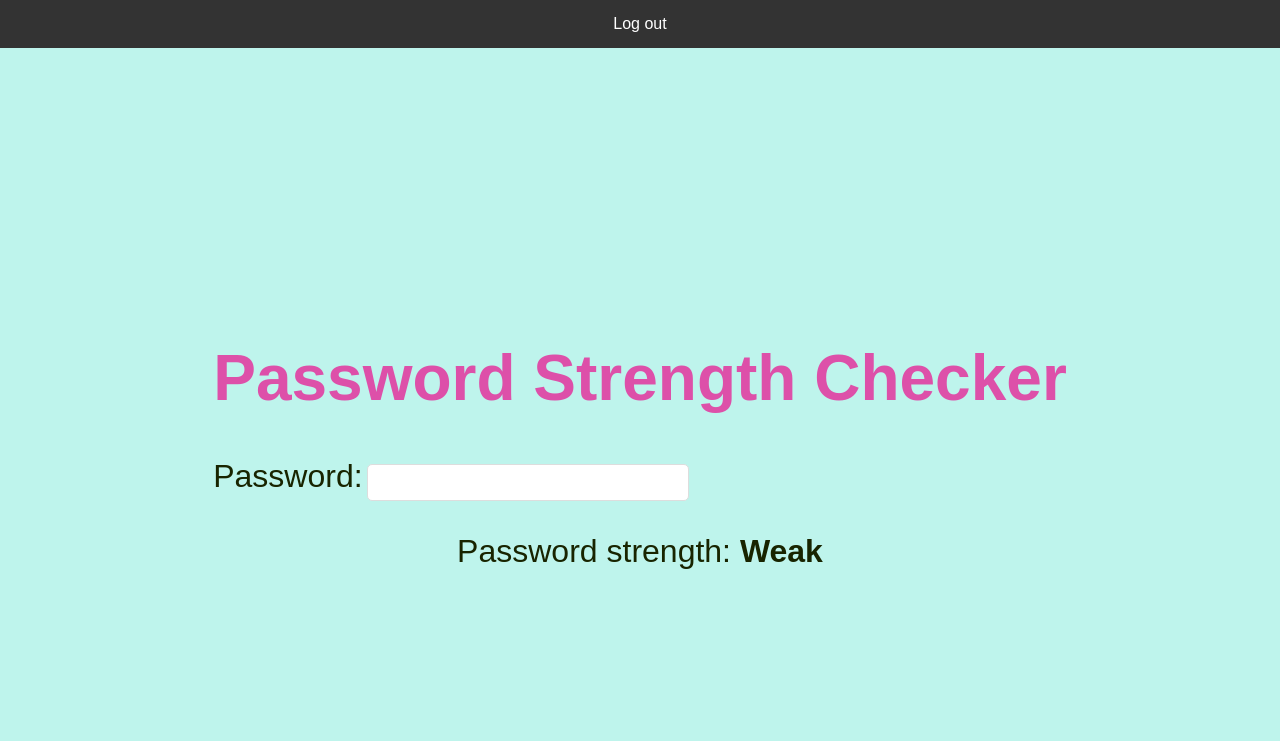
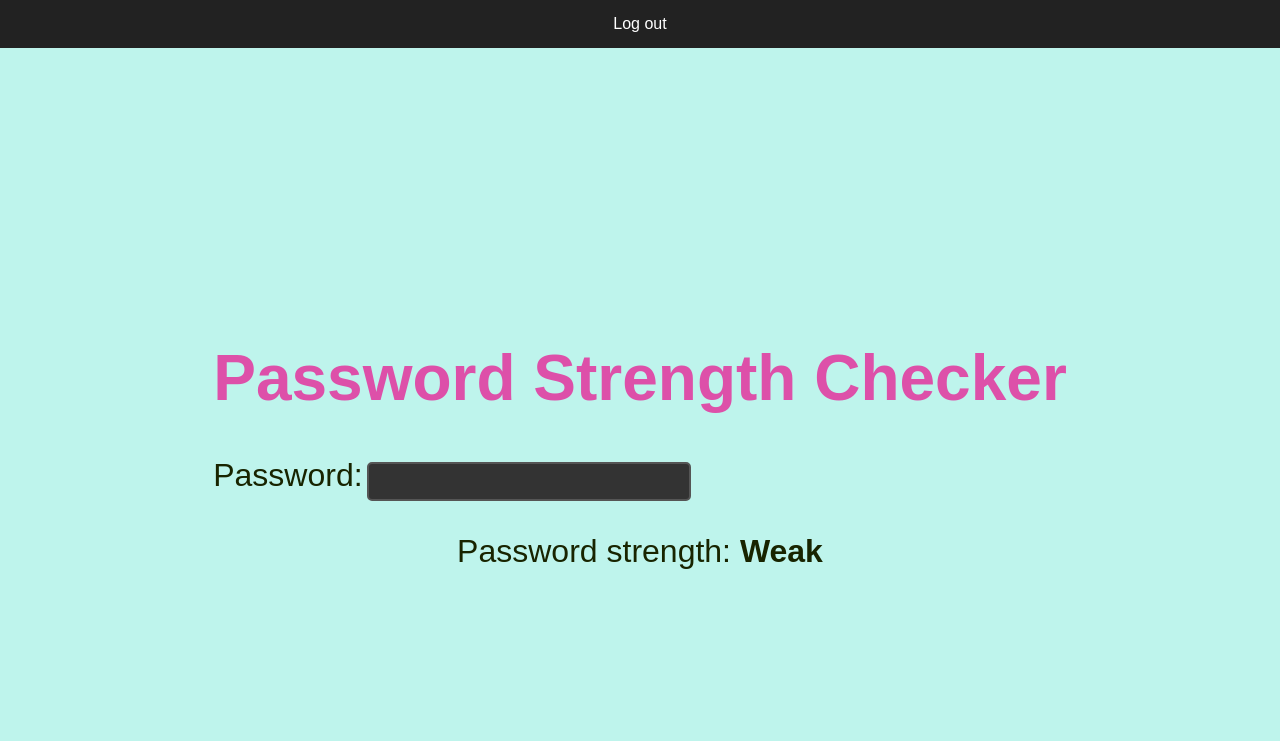
Before and after one commit to sakkarin31/web_101, a Flask app: page /home in a window 1280 px wide. Shown: the top 741 px of the page. Run offline with Flask 3, Linux system fonts and the light colour scheme.

Commit message:
change color

```diff
--- a/templates/index.html
+++ b/templates/index.html
@@ -29,10 +29,12 @@
         input[type="password"] {
             margin-top: 5px;
             padding: 10px;
-            border: 1px solid #ddd;
             border-radius: 5px;
             width: 300px;
             text-align: center;
+            background-color: #333;
+            color: #00ff00;
+            border: 2px solid #555;
         }
         #passwordStrength {
             display: block;
@@ -55,7 +57,7 @@
             top: 0;
             left: 0;
             width: 100%;
-            background-color: #333;
+            background-color: #222;
             color: white;
             padding: 10px 0;
             display: flex;
```
